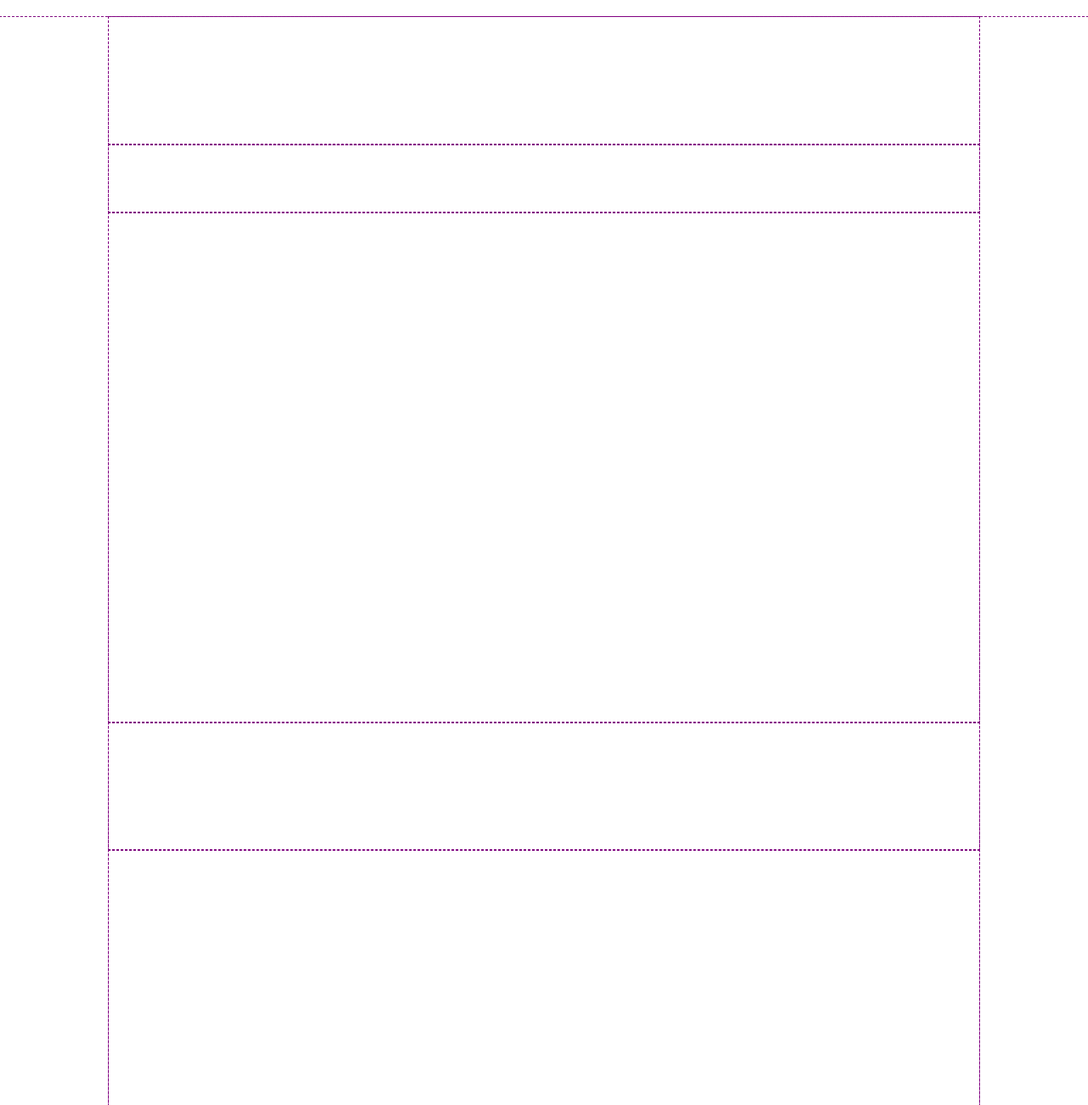
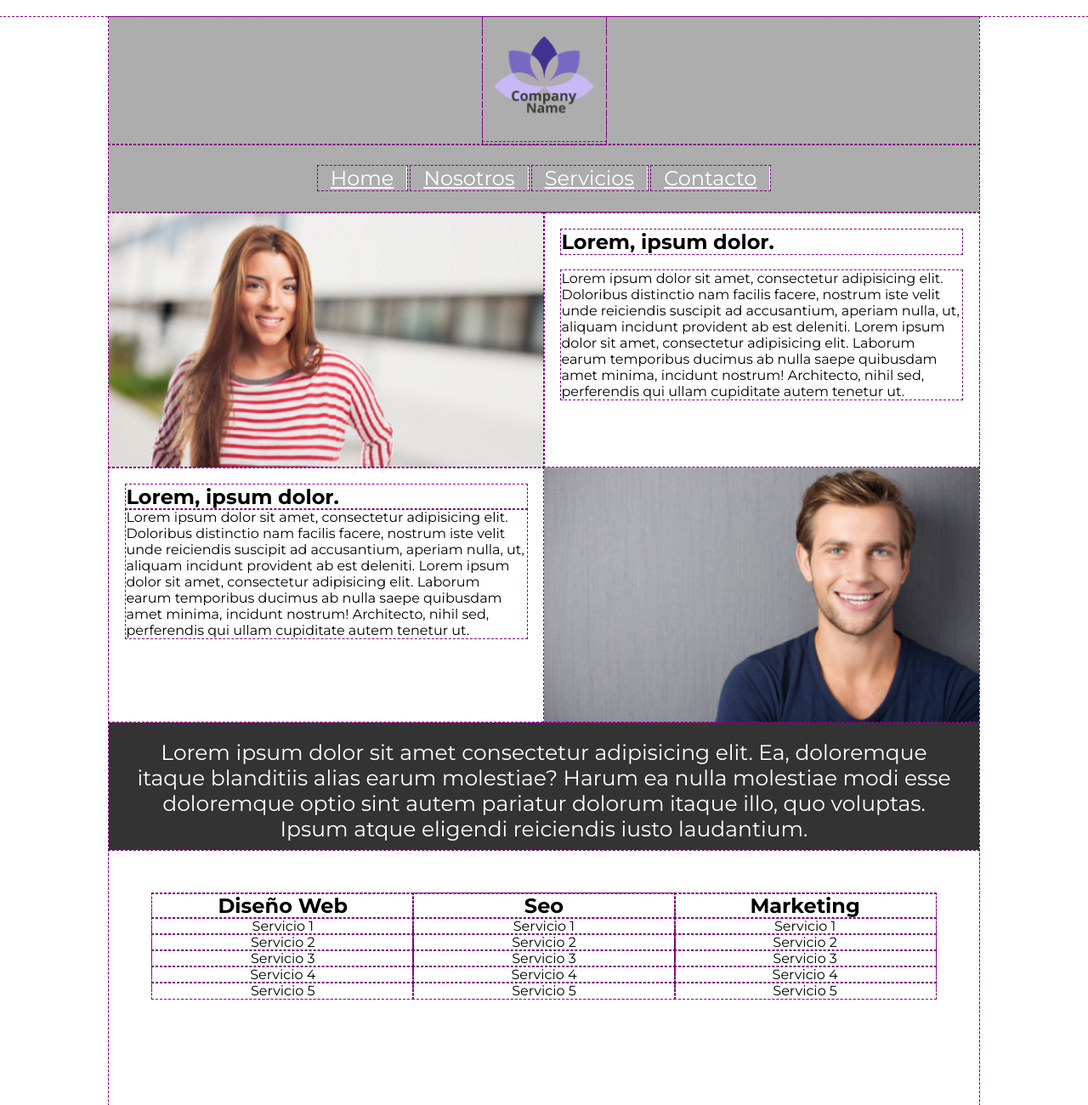
Before and after one commit to diegue-t/Desarrollo-web, a plain HTML site: page Ejercicios/Diego Arroyo - Ejercicio 04/index.html in a window 1280 px wide. Shown: the top 1300 px of the page at 85% size. Drawn offline with Linux system fonts and the light colour scheme.

Commit message:
Actualizacion 1904

```diff
--- a/Ejercicios/Diego Arroyo - Ejercicio 04/css/style.css
+++ b/Ejercicios/Diego Arroyo - Ejercicio 04/css/style.css
@@ -1,47 +1,96 @@
 /* Parametros */
-
+@import url('https://fonts.googleapis.com/css2?family=Montserrat:ital,wght@0,100;0,200;0,300;0,400;0,500;0,600;0,700;0,800;0,900;1,100;1,200;1,300;1,400;1,500;1,600;1,700;1,800;1,900&display=swap');
 /* Normalizadores */
 *{
     padding: 0px;
     margin: 0px;
     box-sizing: border-box;
     outline: 1px dashed purple;
+    font-family: 'Montserrat', sans-serif;
 }
 /* Reglas recursivas */
-
+ul{
+    list-style: none;
+}
 /* Reglas generales */
 .marco{
-    width: 1024px;
-    height: 1852px;
+    width: 80%;
+    max-width: 1366px;
     margin: 20px auto;
 }
 header{
     width: 100%;
     height: 230px;
+    background-color: #adadad;
+    text-align: center;
+}
+.logo{
+    width: 100%;
+    height: 65%;
+}
+.menu{
+    width: 100%;
+    height: 35%;
+    padding-top: 25px;
+}
+.menu a{
+    font-size: 24px;
+    color: #fff;
+    border-right: thin solid #fff;
+    padding:0px 15px;
 }
 footer {
     width: 100%;
     height: 220px;
 }
 /* Reglas Especificas */
-.logo{
-    width: 100%;
-    height: 65%;
-}
 .lorem{
     width: 100%;
     height: 600px;
 }
+.lorem div{
+    width: 50%;
+    height: 50%;
+    float: left;
+    padding: 2%;
+    background-size: cover;
+}
+.img1{
+    background-image: url(../img/chica.png);
+}
+.img2{
+    background-image: url(../img/chico.png);
+}
 .separador{
     width: 100%;
     height: 150px;
+    background-color: #333;
+    color: #fff;
+    font-size: 25px;
+    text-align: center;
+    padding: 2%;
 }
 .s1{
     width: 100%;
     height: 450px;
+    padding: 5%;
+    text-align: center;
+}
+.s1 ul{
+    width: 33.33%;
+    height: 100%;
+    float: left;
 }
 .s2{
     width: 100%;
     height: 250px;
 }
+.s2 div{
+    width: 33.33%;
+    height: 100%;
+    float: left;
+    background-size: cover;
+    background-position: top center;
+}
+
 /* Responsive */
--- a/Ejercicios/Diego Arroyo - Ejercicio 04/index.html
+++ b/Ejercicios/Diego Arroyo - Ejercicio 04/index.html
@@ -13,16 +13,76 @@
     <div class="marco">
         <header>
             <div class="logo">
-
+                <a href="#">
+                    <img src="img/logo.png" alt="">
+                </a>
             </div>
             <div class="menu">
-
+                <a href="#">Home</a>
+                <a href="#">Nosotros</a>
+                <a href="#">Servicios</a>
+                <a class="sin_borde" href="#">Contacto</a>
             </div>
         </header>
-        <main class="lorem"></main>
-        <p class="separador"></p>
-        <section class="s1"></section>
-        <section class="s2"></section>
+        <main class="lorem">
+            <div class="img1 bor_bottom"></div>
+            <div class="bor_bottom">
+                <h2>Lorem, ipsum dolor.</h2>
+                <br>
+                <p>
+                    Lorem ipsum dolor sit amet, consectetur adipisicing elit. Doloribus distinctio nam facilis facere, nostrum iste velit unde reiciendis suscipit ad accusantium, aperiam nulla, ut, aliquam incidunt provident ab est deleniti. Lorem ipsum dolor sit amet, consectetur adipisicing elit. Laborum earum temporibus ducimus ab nulla saepe quibusdam amet minima, incidunt nostrum! Architecto, nihil sed, perferendis qui ullam cupiditate autem tenetur ut.
+                </p>
+            </div>
+            <div>
+                <h2>Lorem, ipsum dolor.</h2>
+                <p>
+                    Lorem ipsum dolor sit amet, consectetur adipisicing elit. Doloribus distinctio nam facilis facere, nostrum iste velit unde reiciendis suscipit ad accusantium, aperiam nulla, ut, aliquam incidunt provident ab est deleniti. Lorem ipsum dolor sit amet, consectetur adipisicing elit. Laborum earum temporibus ducimus ab nulla saepe quibusdam amet minima, incidunt nostrum! Architecto, nihil sed, perferendis qui ullam cupiditate autem tenetur ut.
+                </p>
+            </div>
+            <div class="img2"></div>
+        </main>
+        <p class="separador">
+           Lorem ipsum dolor sit amet consectetur adipisicing elit. Ea, doloremque itaque blanditiis alias earum molestiae? Harum ea nulla molestiae modi esse doloremque optio sint autem pariatur dolorum itaque illo, quo voluptas. Ipsum atque eligendi reiciendis iusto laudantium.
+        </p>
+        <section class="s1">
+            <div class="s1_cont">
+                <ul>
+                    <li class="serv servimg1">
+                        <h1>Diseño Web</h1>
+                    </li>
+                    <li>Servicio 1</li>
+                    <li>Servicio 2</li>
+                    <li>Servicio 3</li>
+                    <li>Servicio 4</li>
+                    <li>Servicio 5</li>
+                </ul>
+                <ul>
+                    <li class="serv servimg2">
+                        <h1>Seo</h1>
+                    </li>
+                    <li>Servicio 1</li>
+                    <li>Servicio 2</li>
+                    <li>Servicio 3</li>
+                    <li>Servicio 4</li>
+                    <li>Servicio 5</li>
+                </ul>
+                <ul>
+                    <li class="serv servimg3">
+                        <h1>Marketing</h1>
+                    </li>
+                    <li>Servicio 1</li>
+                    <li>Servicio 2</li>
+                    <li>Servicio 3</li>
+                    <li>Servicio 4</li>
+                    <li>Servicio 5</li>
+                </ul>
+            </div>
+        </section>
+        <section class="s2">
+            <div class="tranquilidad"></div>
+            <div class="seguridad"></div>
+            <div class="comodidad"></div>
+        </section>
         <footer></footer>
     </div>
     <!-- JS Framework -->
```
